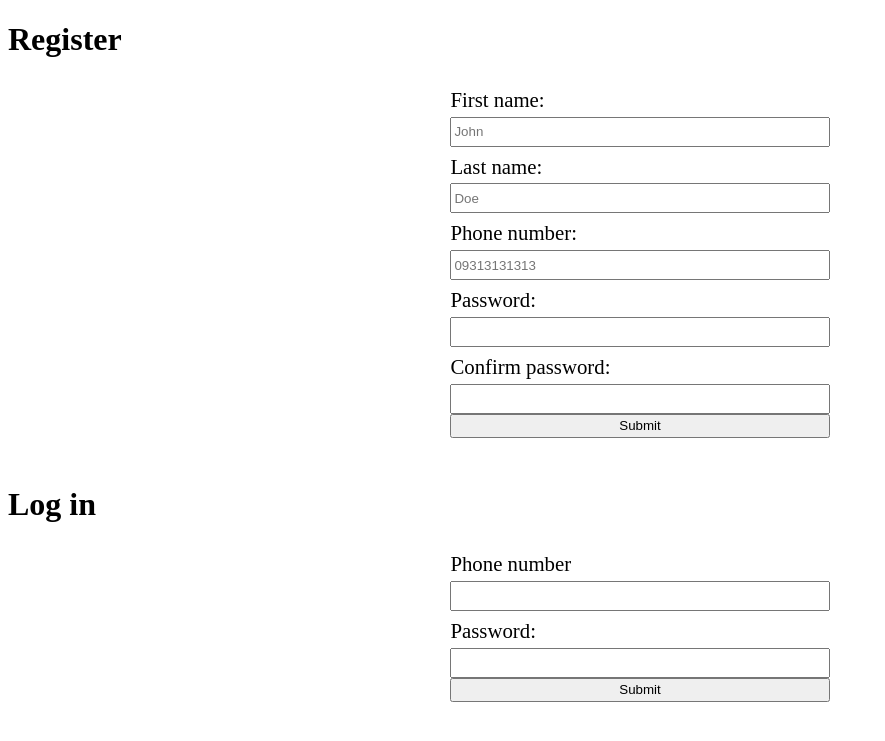
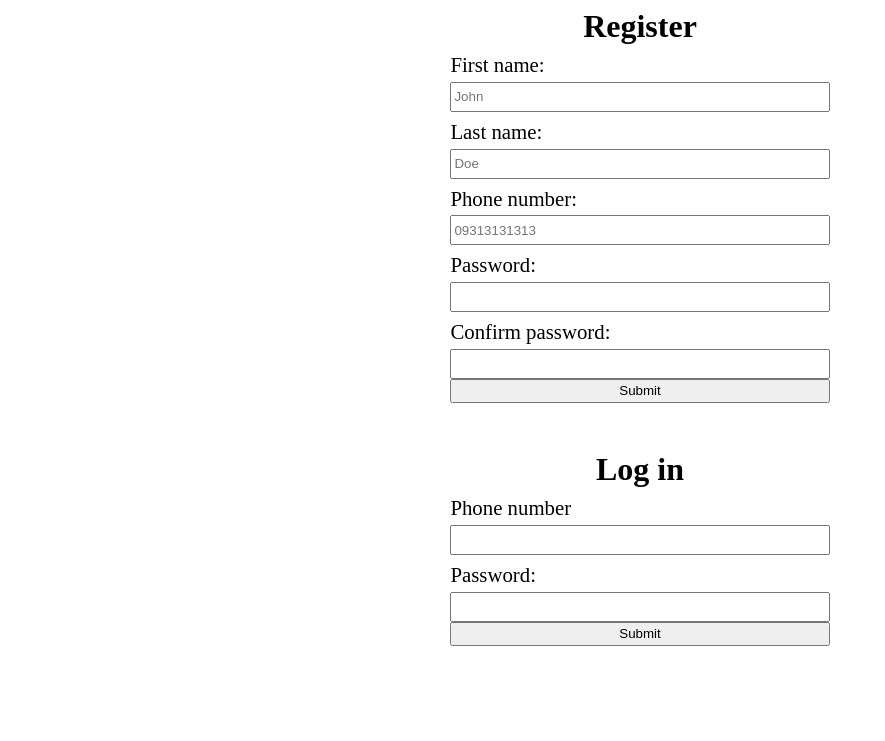
Before and after one commit to codedrian/PHPirates-Sailing-the-Seven-Seas-of-PHP-Mastery, a PHP site: page / in a window 1280 px wide. Shown: the top 741 px of the page, without its empty margins (0-885 px from the left). Run offline with PHP 8.4, Linux system fonts and the light colour scheme.

Commit message:
Refactor CSS code

```diff
--- a/Authentication I/style.css
+++ b/Authentication I/style.css
@@ -1,3 +1,10 @@
+main {
+    header {
+        h1 {
+        margin: 0 auto;
+        width: fit-content;
+    }
+}
 .registration-form {
     display: flex;
     flex-direction: column;
@@ -25,3 +32,5 @@
         height: 1.5rem;
     }
 }
+
+}
```
